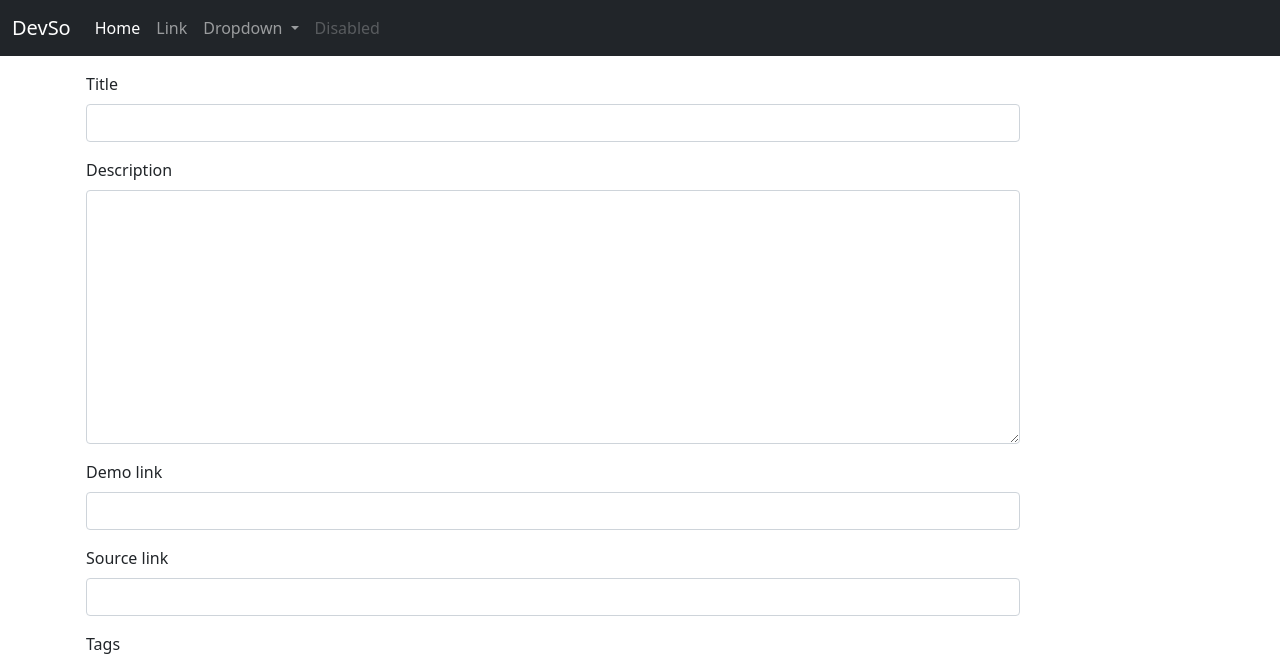
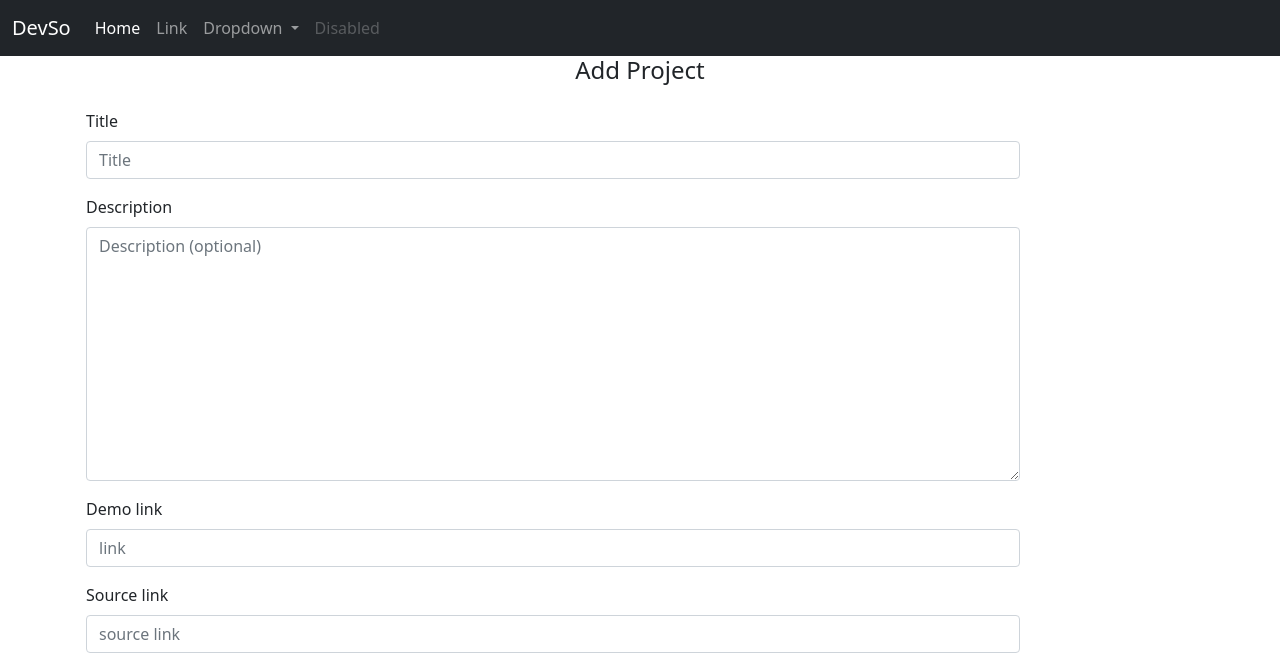
Before and after one commit to rcoffie/devSo, a Django app: page /create-project/ in a window 1280 px wide. Shown: the top 664 px of the page. Run offline with Django 3.2, Linux system fonts and the light colour scheme; data that the repository does not hold is empty; some libraries are stand-ins or nearby versions.

Commit message:
create project form refactor

```diff
--- a/projects/forms.py
+++ b/projects/forms.py
@@ -5,4 +5,28 @@ from projects.models import Project
 class ProjectForm(forms.ModelForm):
     class Meta:
         model = Project
-        fields = '__all__'
+        fields = ['title', 'description', 'demo_link',
+                  'source_link', 'tags', 'vote_total', 'ratio']
+
+        widgets = {
+            'tags': forms.CheckboxSelectMultiple(),
+        }
+
+    def __init__(self, *args, **kwargs):
+        super(ProjectForm, self).__init__(*args, **kwargs)
+
+        self.fields['title'].widget.attrs.update(
+            {'class': 'input', 'placeholder': 'Title'}
+        )
+
+        self.fields['description'].widget.attrs.update(
+            {'class': 'input', 'placeholder': 'Description (optional)'}
+        )
+
+        self.fields['demo_link'].widget.attrs.update(
+            {'class': 'input', 'placeholder': 'link'}
+        )
+
+        self.fields['source_link'].widget.attrs.update(
+            {'class': 'input', 'placeholder': 'source link'}
+        )
--- a/templates/projects/create_project.html
+++ b/templates/projects/create_project.html
@@ -4,13 +4,16 @@
 
 <div class="container">
     <div class="row">
+        <p class="text-center h4">Add Project </p>
         <div class="col-md-10 m-2 p-2">
-            <form action="" method="POST">
+            <form action="" method="POST" enctype="multipart/form-data">
                 {% csrf_token %}
                 {{form | crispy}}
                 <input class="btn btn-primary" type="submit" value="create">
             </form>
         </div>
+
+
     </div>
 </div>
 
```
Also changed, not shown: templates/projects/project_detail.html (line endings or trailing spaces).
